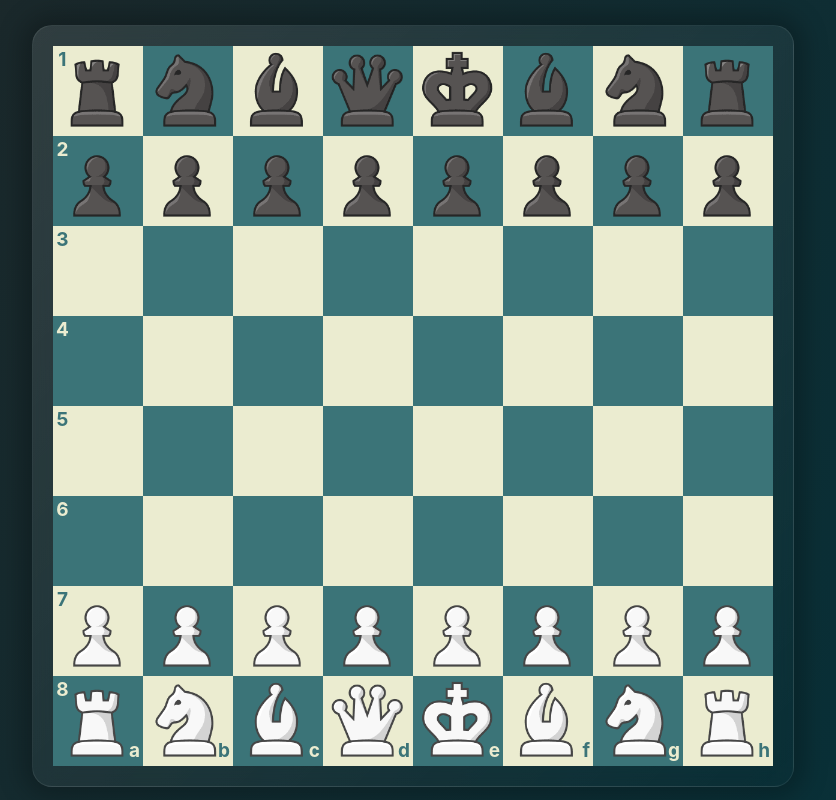
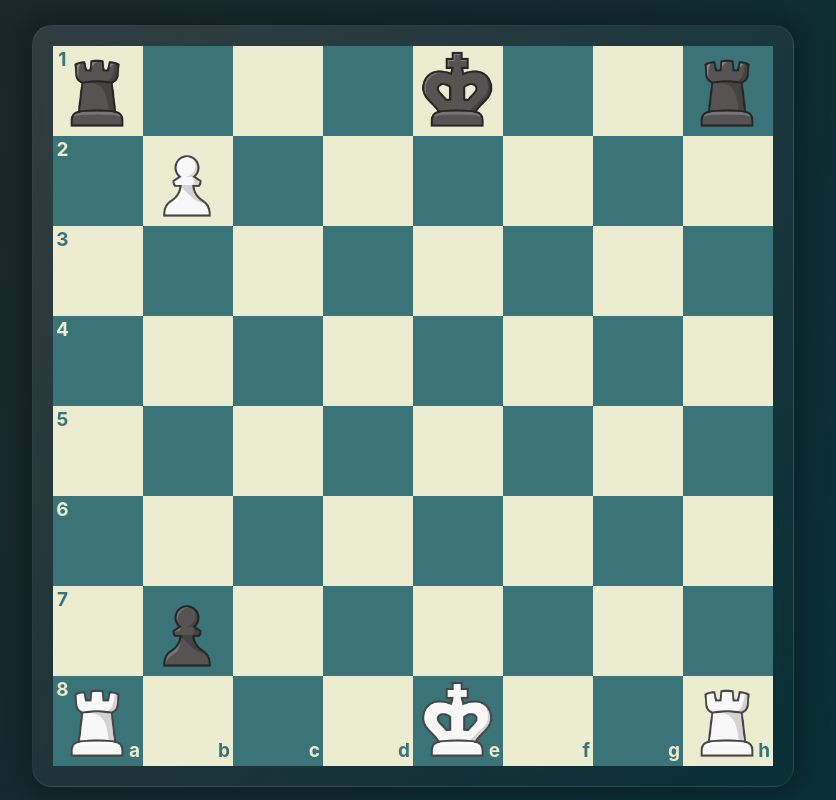
Before and after one commit to DeridDaniil/Games-React, a React (Vite) app: page / in a window 1280 px wide. Shown: the part 900-1700 px from the top of the page, without its empty margins (227-1063 px from the left). Built offline with nearby package versions, Linux system fonts and the light colour scheme.

Commit message:
fixed: fixed a bug with pawn promotion after added  the check ability

```diff
--- a/src/Games/Chess/arbiter/getMoves.js
+++ b/src/Games/Chess/arbiter/getMoves.js
@@ -124,7 +124,7 @@ export const getPawnMoves = ({ position, figure, axisY, axisX }) => {
   }
 
   if (axisY % 5 === 1) {
-    if (position?.[axisY + moveY]?.[axisX] !== undefined && !position?.[axisY + moveY + moveY]?.[axisX]) {
+    if (position?.[axisY + moveY]?.[axisX] !== undefined && !position?.[axisY + moveY + moveY]?.[axisX] && position?.[axisY + moveY + moveY]?.[axisX] !== undefined) {
       moves.push([axisY + moveY + moveY, axisX]);
     }
   }
--- a/src/Games/Chess/data/helper.js
+++ b/src/Games/Chess/data/helper.js
@@ -1,28 +1,31 @@
 export const createPosition = () => {
   const position = Array(8).fill('').map(_x => Array(8).fill(''));
 
-  for (let i = 0; i < 8; i++) {
-    position[1][i] = 'white-pawn';
-    position[6][i] = 'black-pawn';
-  }
+  // for (let i = 0; i < 8; i++) {
+  //   position[1][i] = 'white-pawn';
+  //   position[6][i] = 'black-pawn';
+  // }
 
   position[0][0] = 'white-rook';
-  position[0][1] = 'white-knight';
-  position[0][2] = 'white-bishop';
-  position[0][3] = 'white-queen';
+  // position[0][1] = 'white-knight';
+  // position[0][2] = 'white-bishop';
+  // position[0][3] = 'white-queen';
   position[0][4] = 'white-king';
-  position[0][5] = 'white-bishop';
-  position[0][6] = 'white-knight';
+  // position[0][5] = 'white-bishop';
+  // position[0][6] = 'white-knight';
   position[0][7] = 'white-rook';
 
   position[7][0] = 'black-rook';
-  position[7][1] = 'black-knight';
-  position[7][2] = 'black-bishop';
-  position[7][3] = 'black-queen';
+  // position[7][1] = 'black-knight';
+  // position[7][2] = 'black-bishop';
+  // position[7][3] = 'black-queen';
   position[7][4] = 'black-king';
-  position[7][5] = 'black-bishop';
-  position[7][6] = 'black-knight';
+  // position[7][5] = 'black-bishop';
+  // position[7][6] = 'black-knight';
   position[7][7] = 'black-rook';
+
+  position[1][1] = 'black-pawn';
+  position[6][1] = 'white-pawn';
 
   return position;
 }
```
